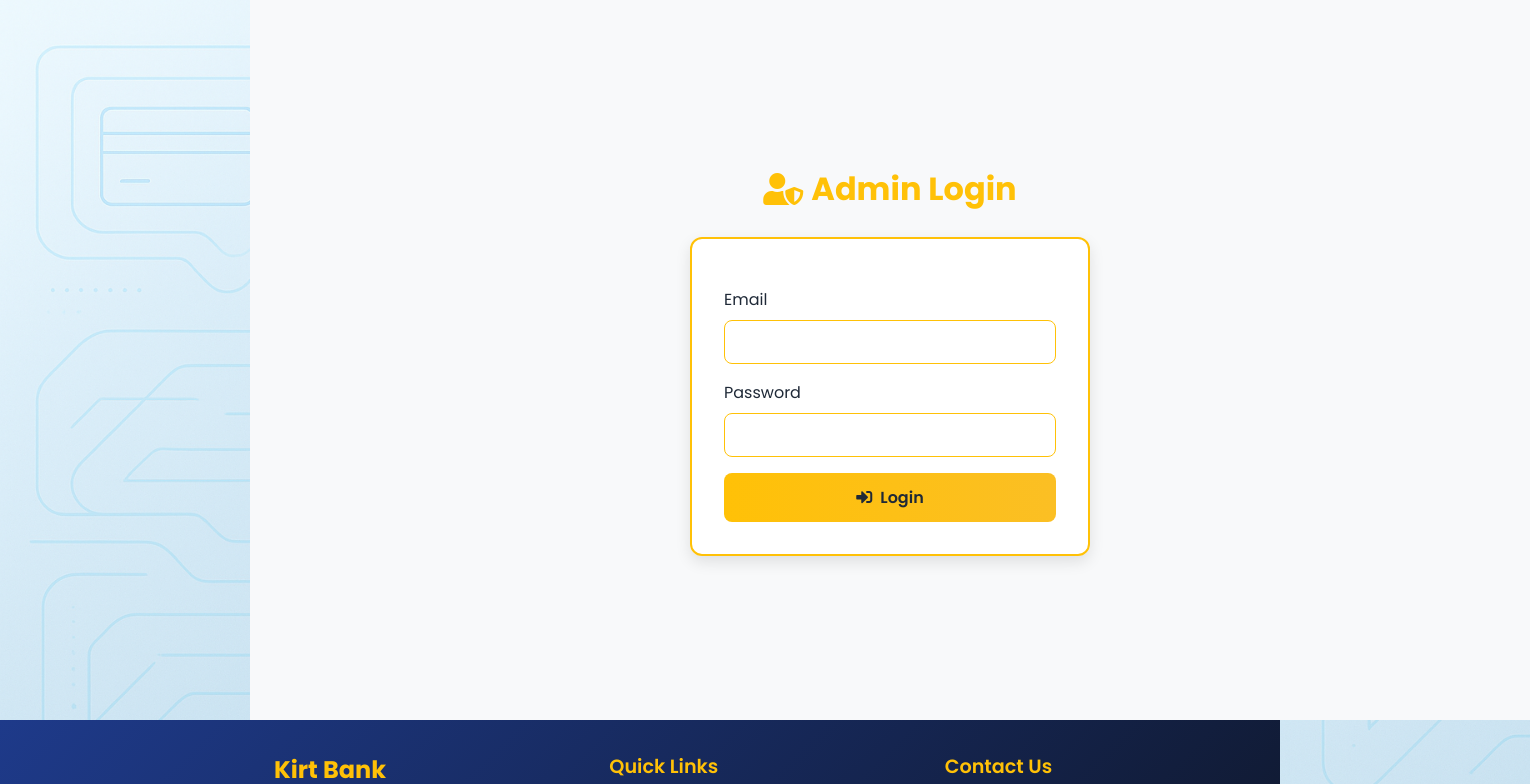
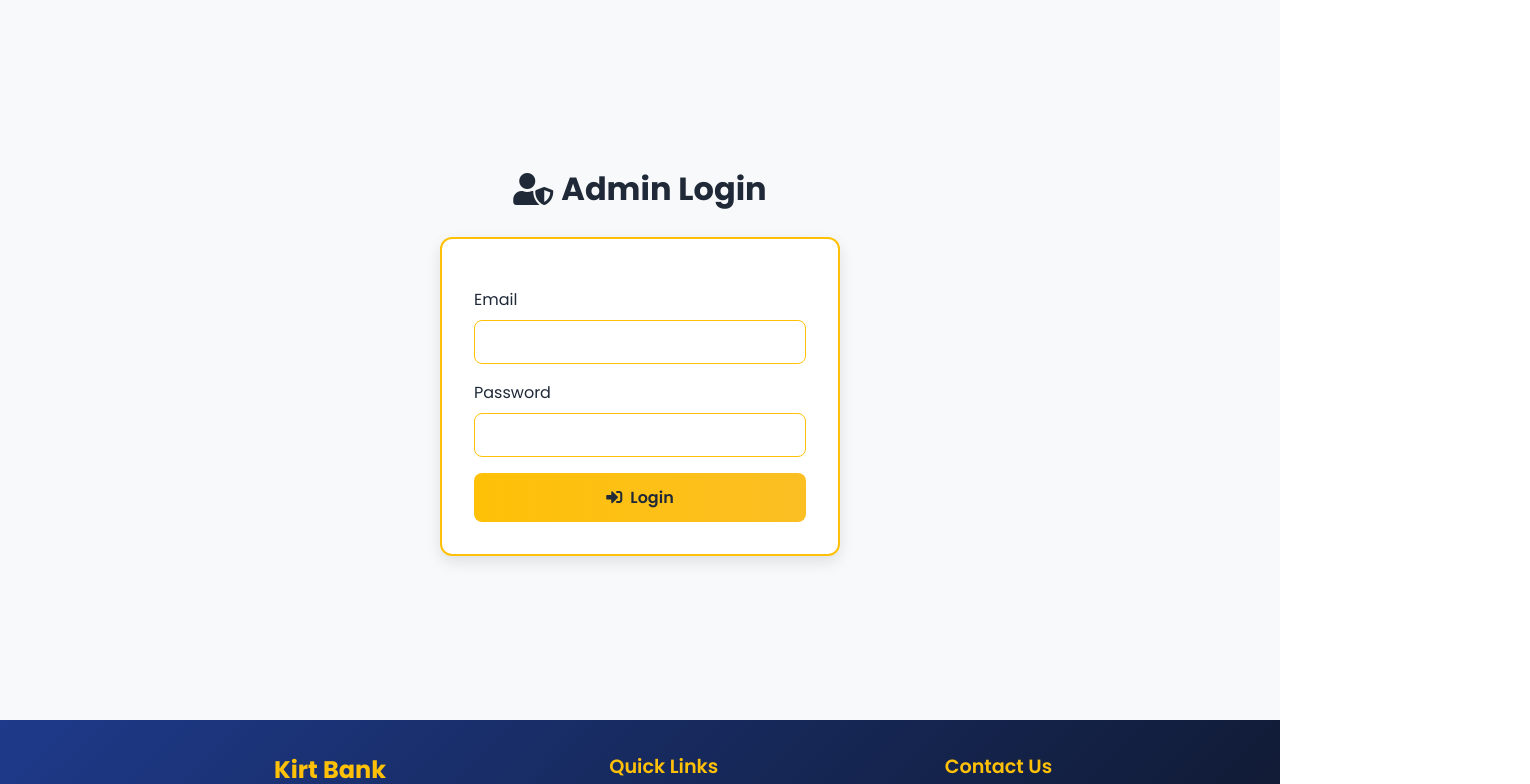
Before and after one commit to davidmassmutual/KirtBank, a React (Vite) app in the folder frontend/: page /admin in a window 1280 px wide. Shown: the top 784 px of the page, 1530 px wide, since content can reach past the window. Built offline with nearby package versions, Linux system fonts and the light colour scheme; what @react-pdf/renderer would draw is missing.

Commit message:
Final admin dashboard improvements: conditional loan info, better padding, fixed colors

```diff
--- a/frontend/src/pages/AdminDashboard.jsx
+++ b/frontend/src/pages/AdminDashboard.jsx
@@ -34,6 +34,7 @@ function AdminDashboard() {
   const [popupMsg, setPopupMsg] = useState('');
   const [userDocuments, setUserDocuments] = useState(null);
   const [selectedUser, setSelectedUser] = useState(null);
+  const [showLoanInfo, setShowLoanInfo] = useState(false);
   const navigate = useNavigate();
   const token = localStorage.getItem('token');
   const pollRef = useRef(null);
@@ -453,6 +454,7 @@ function AdminDashboard() {
                 </div>
               </div>
 
+              {showLoanInfo && (
                 <div className="user-loan-info">
                   <h4>Loan Information</h4>
                   <div className="loan-info-grid">
@@ -490,6 +492,7 @@ function AdminDashboard() {
                     )}
                   </div>
                 </div>
+              )}
 
               <div className="user-actions">
                 <h4>Actions</h4>
@@ -503,11 +506,8 @@ function AdminDashboard() {
                   <button onClick={() => viewDocuments(selectedUser)} className="action-btn view-documents">
                     View Documents
                   </button>
-                  <button onClick={() => {
-                    // Placeholder for loans action
-                    toast.info('Loans management coming soon');
-                  }} className="action-btn manage-loans">
-                    Manage Loans
+                  <button onClick={() => setShowLoanInfo(!showLoanInfo)} className="action-btn manage-loans">
+                    {showLoanInfo ? 'Hide Loan Info' : 'Manage Loans'}
                   </button>
                   <button onClick={() => {
                     // Placeholder for remove transactions action
--- a/frontend/src/styles/AdminDashboard.css
+++ b/frontend/src/styles/AdminDashboard.css
@@ -21,7 +21,7 @@
   color: var(--text);
   font-family: 'Segoe UI', Tahoma, Geneva, Verdana, sans-serif;
   overflow-x: hidden;
-  margin-left: 0 !important; /* Override main-content margin */
+  margin-left: -250px !important; /* Override main-content margin */
   width: 100vw !important; /* Override main-content width */
 }
 
@@ -120,7 +120,7 @@
 .user-details {
   background: var(--card-bg);
   border-radius: 12px;
-  padding: 1.5rem;
+  padding: 2rem;
   box-shadow: 0 4px 12px rgba(0, 0, 0, 0.1);
 }
 
--- a/frontend/src/styles/AdminLogin.css
+++ b/frontend/src/styles/AdminLogin.css
@@ -8,15 +8,14 @@
   justify-content: center;
   animation: fadeIn 0.7s ease-in;
   background: var(--background);
-  margin-left: 0 !important; /* Override main-content margin */
+  margin-left:-250px!important; /* Override main-content margin */
   width: 100vw !important; /* Override main-content width */
-  max-width: 100vw !important;
 }
 
 .admin-login h2 {
   font-size: 2rem;
   font-weight: 700;
-  color: var(--gold);
+  color: var(--text);
   margin-bottom: 1.5rem;
   display: flex;
   align-items: center;
```
Lines whose indentation alone changed are shown as unchanged.
